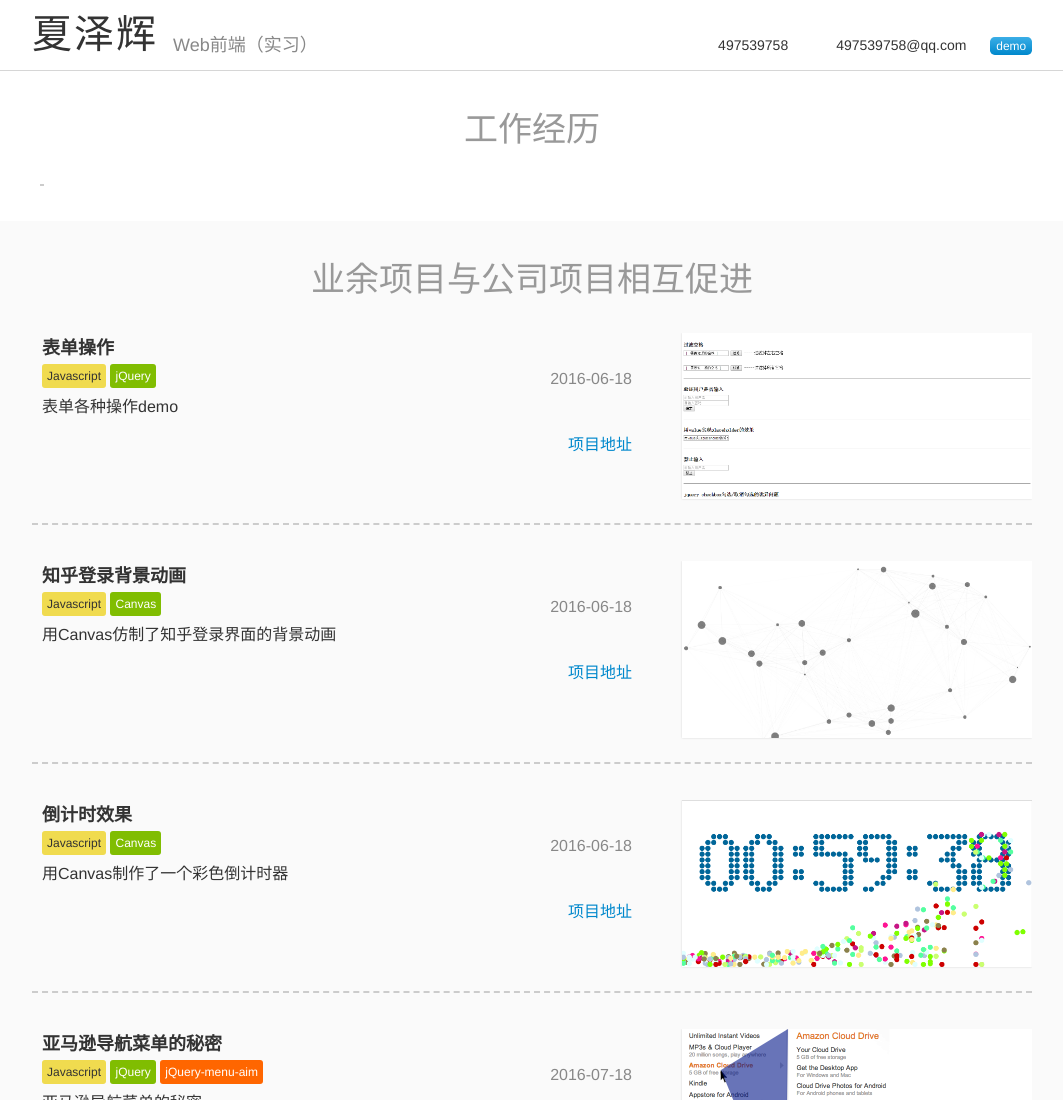
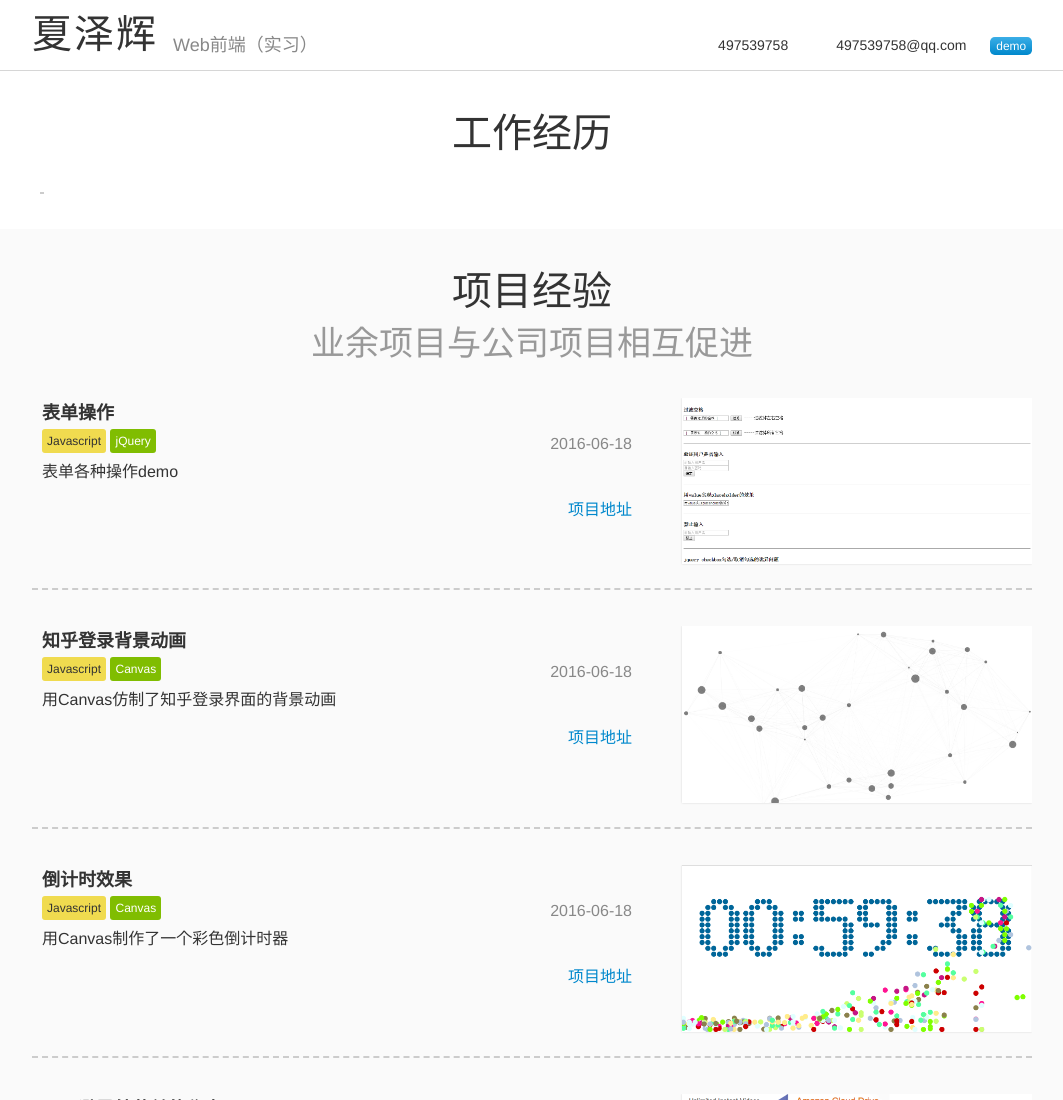
Before and after one commit to xiazehui/xiazehui.github.io, a plain HTML site: page index.html in a window 1280 px wide. Shown: the top 1100 px of the page, without its empty margins (108-1171 px from the left). Drawn offline with Linux system fonts and the light colour scheme.

Commit message:
11.24 14:20

```diff
--- a/index.html
+++ b/index.html
@@ -23,7 +23,7 @@
 	<section class="section">
 		<div class="common_box">
 			<header class="section_header">
-				<h3>工作经历</h3>
+				<h2>工作经历</h2>
 			</header>
 			<div class="section_body">
 				<div class="work_list"></div>
@@ -33,6 +33,7 @@
 	<section class="section">
 		<div class="common_box">
 			<header class="section_header">
+				<h2>项目经验</h2>
 				<h3>业余项目与公司项目相互促进</h3>
 			</header>
 			<div class="section_body">
```
